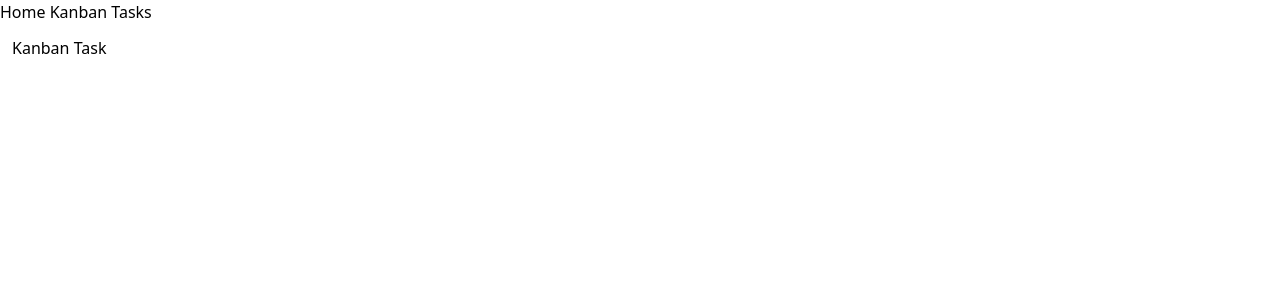
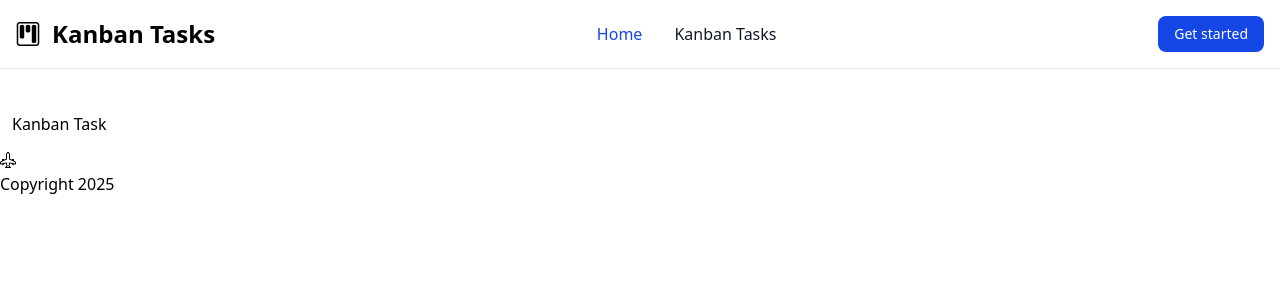
Before and after one commit to briansomogyi/kanban, a Vue app: page /tasks-kanban in a window 1280 px wide. Shown: the top 300 px of the page. Built offline with nearby package versions, Linux system fonts and the light colour scheme.

Commit message:
Added "./src/components/NavbarComponent.vue"

```diff
--- a/src/App.vue
+++ b/src/App.vue
@@ -1,16 +1,18 @@
 <script setup>
-import { RouterLink, RouterView } from "vue-router"
+import { RouterView } from "vue-router"
+import NavbarComponent from "./components/NavbarComponent.vue";
 </script>
 
 <template>
-  <header>
-    <nav>
-      <RouterLink to="/"> Home </RouterLink>
-      <RouterLink to="/tasks-kanban"> Kanban Tasks </RouterLink>
-    </nav>
-  </header>
+  <NavbarComponent />
 
-  <RouterView />
+  <div class="mt-25">
+    <RouterView />
+  </div>
+
+  <footer>
+    Copyright 2025
+  </footer>
 </template>
 
 <style>
--- /dev/null
+++ b/src/components/NavbarComponent.vue
@@ -0,0 +1,49 @@
+<script setup>
+import { RouterLink } from 'vue-router';
+</script>
+
+<template>
+    <header>
+        <nav
+            class="bg-white dark:bg-gray-900 fixed w-full z-20 top-0 start-0 border-b border-gray-200 dark:border-gray-600">
+            <div class="max-w-screen-xl flex flex-wrap items-center justify-between mx-auto p-4">
+                <div class="flex items-center space-x-3 rtl:space-x-reverse">
+                    <i class="bi bi-kanban text-2xl dark:text-white"></i>
+                    <span class="self-center text-2xl font-semibold whitespace-nowrap dark:text-white">Kanban
+                        Tasks</span>
+                </div>
+                <div class="flex md:order-2 space-x-3 md:space-x-0 rtl:space-x-reverse">
+                    <button type="button"
+                        class="text-white bg-blue-700 hover:bg-blue-800 focus:ring-4 focus:outline-none focus:ring-blue-300 font-medium rounded-lg text-sm px-4 py-2 text-center dark:bg-blue-600 dark:hover:bg-blue-700 dark:focus:ring-blue-800">Get
+                        started</button>
+                    <button data-collapse-toggle="navbar-sticky" type="button"
+                        class="inline-flex items-center p-2 w-10 h-10 justify-center text-sm text-gray-500 rounded-lg md:hidden hover:bg-gray-100 focus:outline-none focus:ring-2 focus:ring-gray-200 dark:text-gray-400 dark:hover:bg-gray-700 dark:focus:ring-gray-600"
+                        aria-controls="navbar-sticky" aria-expanded="false">
+                        <span class="sr-only">Open main menu</span>
+                        <svg class="w-5 h-5" aria-hidden="true" xmlns="http://www.w3.org/2000/svg" fill="none"
+                            viewBox="0 0 17 14">
+                            <path stroke="currentColor" stroke-linecap="round" stroke-linejoin="round" stroke-width="2"
+                                d="M1 1h15M1 7h15M1 13h15" />
+                        </svg>
+                    </button>
+                </div>
+                <div class="items-center justify-between hidden w-full md:flex md:w-auto md:order-1" id="navbar-sticky">
+                    <ul
+                        class="flex flex-col p-4 md:p-0 mt-4 font-medium border border-gray-100 rounded-lg bg-gray-50 md:space-x-8 rtl:space-x-reverse md:flex-row md:mt-0 md:border-0 md:bg-white dark:bg-gray-800 md:dark:bg-gray-900 dark:border-gray-700">
+                        <li>
+                            <RouterLink to="/"
+                                class="block py-2 px-3 text-white bg-blue-700 rounded-sm md:bg-transparent md:text-blue-700 md:p-0 md:dark:text-blue-500"
+                                aria-current="page">Home</RouterLink>
+                        </li>
+                        <li>
+                            <RouterLink to="/tasks-kanban"
+                                class="block py-2 px-3 text-gray-900 rounded-sm hover:bg-gray-100 md:hover:bg-transparent md:hover:text-blue-700 md:p-0 md:dark:hover:text-blue-500 dark:text-white dark:hover:bg-gray-700 dark:hover:text-white md:dark:hover:bg-transparent dark:border-gray-700">
+                                Kanban Tasks</RouterLink>
+                        </li>
+                    </ul>
+                </div>
+            </div>
+        </nav>
+    </header>
+
+</template>
--- a/src/views/TaskKanbanView.vue
+++ b/src/views/TaskKanbanView.vue
@@ -1,3 +1,4 @@
 <template>
     <h1 class="p-3">Kanban Task</h1>
+    <div><i class="bi bi-airplane-engines"></i></div>
 </template>
```
